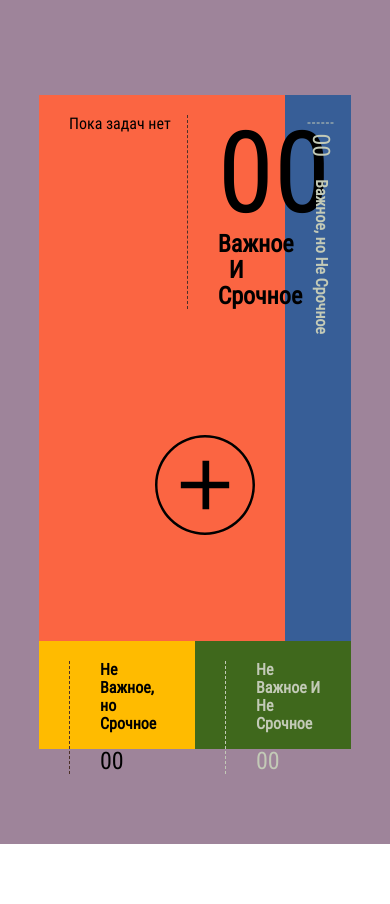
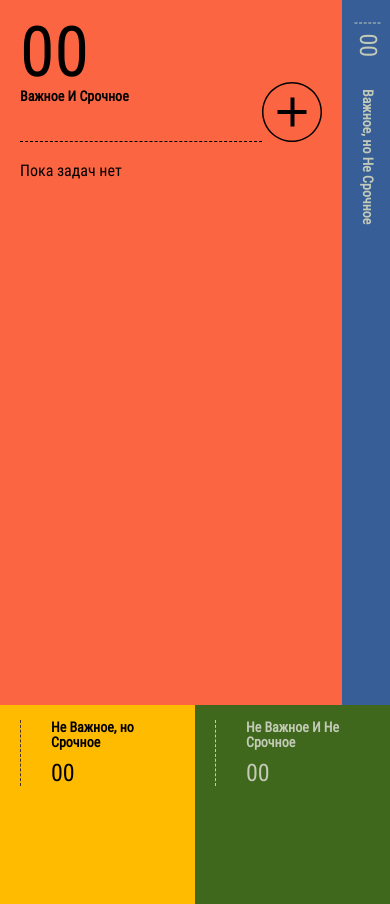
Before and after one commit to AnSkvortsova/to_do_list, a React (Create React App) app: page / in a window 390 px wide. Before the commit the page ends 844 px from the top, so only its background shows below. Built offline with nearby package versions, Linux system fonts and the light colour scheme.

Commit message:
adaptive

```diff
--- a/src/components/BlockName/BlockName.css
+++ b/src/components/BlockName/BlockName.css
@@ -2,9 +2,9 @@
   text-align: center;
 }
 .blockName_main {
-  width: 20%;
   padding-left: 30px;
   text-align: center;
+  flex: auto;
 }
 .blockName_side {
   display: grid;
@@ -64,3 +64,30 @@
   font-size: 114px;
   line-height: 116px;
 }
+
+@media (max-width: 740px) {
+  .blockName__number_main {
+    font-size: 70px;
+    line-height: 74px;
+  }
+  .blockName__title_main {
+    font-size: 18px;
+    line-height: 20px;
+  }
+  .blockName_bottom {
+    gap: 10px;
+  }
+}
+
+@media (max-width: 570px) {
+  .blockName_main {
+    text-align: inherit;
+    padding-left: 0;
+    border-left: none;
+    border-bottom: 1px dashed #000000;
+  }
+  .blockName__title {
+    font-size: 14px;
+    line-height: 15px;
+  }
+}
--- a/src/components/BlocksOnPage/BlocksOnPage.css
+++ b/src/components/BlocksOnPage/BlocksOnPage.css
@@ -6,3 +6,9 @@
 .blocksOnPage:last-child {
   align-items: flex-start;
 }
+
+@media (max-width: 570px) {
+  .blocksOnPage {
+    width: 100vw;
+  }
+}
--- a/src/components/GeneralBlock/GeneralBlock.css
+++ b/src/components/GeneralBlock/GeneralBlock.css
@@ -19,7 +19,7 @@
 }
 .generalBlock_M {
   width: 50%;
-  height: 8vh;
+  height: 9vh;
 }
 .generalBlock_S {
   width: 2%;
@@ -29,12 +29,10 @@
 .generalBlock__main {
   display: flex;
   justify-content: space-between;
-  position: relative;
 }
 
 .generalBlock__tasks {
   width: 70%;
-  margin-left: 0;
   padding-left: 0;
   margin: 0;
 }
@@ -49,6 +47,13 @@
   text-decoration: none;
 }
 
+.generalBlock__info {
+  width: 25%;
+  height: 60vh;
+  display: flex;
+  flex-direction: column;
+}
+
 .generalBlock__button {
   width: 100px;
   height: 100px;
@@ -57,12 +62,45 @@
   background-color: transparent;
   background-image: url(../../images/add_btn.svg);
   background-size: cover;
-  position: absolute;
-  top: 320px;
-  right: 0px;
+  flex-shrink: 0;
+  align-self: end;
 }
 .generalBlock__button:hover {
   cursor: pointer;
   opacity: 0.5;
   transition: opacity .2s linear;
 }
+
+@media (max-width: 740px) {
+  .generalBlock {
+    padding: 15px 20px;
+  }
+  .generalBlock__button {
+    width: 60px;
+    height: 60px;
+  }
+}
+
+@media (max-width: 570px) {
+  .generalBlock_L {
+    height: 80vh;
+  }
+  .generalBlock_M {
+    height: 20vh;
+  }
+  .generalBlock_S {
+    height: 80vh;
+  }
+  .generalBlock__main {
+    flex-direction: column-reverse;
+  }
+  .generalBlock__tasks {
+    width: 100%;
+    margin-top: 20px;
+  }
+  .generalBlock__info {
+    width: 100%;
+    height: 15vh;
+    flex-direction: row;
+  }
+}
--- a/src/components/GeneralBlock/GeneralBlock.js
+++ b/src/components/GeneralBlock/GeneralBlock.js
@@ -66,6 +66,7 @@ class GeneralBlock extends React.Component {
             }
           </ul>
 
+          <div className='generalBlock__info'>
             <BlockName
             typeBlock = {this.typeBlock}
             typeTasks = {this.typeTasks}
@@ -78,6 +79,7 @@ class GeneralBlock extends React.Component {
             onClick={this.handleAddTaskButton}
             data-type = {this.typeTasks}
             aria-label='добавить задачу'></button>
+          </div>
         </div>)
 
         : (<Link to={this.link} className='generalBlock__link'>
--- a/src/components/Popup/Popup.css
+++ b/src/components/Popup/Popup.css
@@ -42,3 +42,12 @@
 .popup__input::placeholder {
   color: #c3cab7;
 }
+
+@media (max-width: 570px) {
+  .popup__form {
+    width: 250px;
+  }
+  .popup__input {
+    width: 200px;
+  }
+}
--- a/src/components/Task/Task.css
+++ b/src/components/Task/Task.css
@@ -47,3 +47,10 @@
   padding-left: 20px;
   margin: 0;
 }
+
+@media (max-width: 570px) {
+  .task__text {
+    font-size: 14px;
+    line-height: 15px;
+  }
+}
--- a/src/components/Task/Task.js
+++ b/src/components/Task/Task.js
@@ -18,7 +18,14 @@ export class Task extends React.Component {
   };
 
   handleChackedButton(evt) {
-    console.log(evt.target)
+    if (evt.target.classList.contains('task__icon_inProgress')) {
+      evt.target.classList.remove('task__icon_inProgress');
+      evt.target.classList.add('task__icon_done');
+    } else if (evt.target.classList.contains('task__icon_done')) {
+      evt.target.classList.remove('task__icon_done');
+    } else if (evt.target.classList.contains('task__icon')) {
+      evt.target.classList.add('task__icon_inProgress');
+    }
   };
 
   handleDeleteButton() {
@@ -46,6 +53,7 @@ export class Task extends React.Component {
             <button
             className='task__icon'
             type='button'
+            onClick = {this.handleChackedButton}
             aria-label='check task'></button>
 
             <p className='task__text'>{this.state.task}</p>
```
Lines whose indentation alone changed are shown as unchanged.
